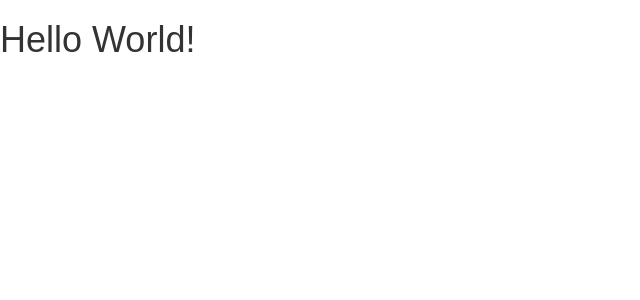
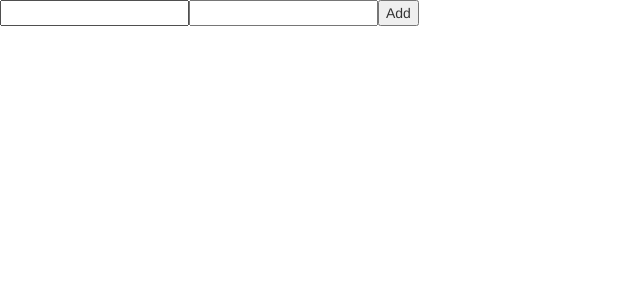
Before and after one commit to sohombhattacharya/Budgeter, a React (Create React App) app in the folder app/: page / in a window 1280 px wide. Shown: the top 300 px of the page, without its empty margins (0-640 px from the left). Built offline with nearby package versions, Linux system fonts and the light colour scheme.

Commit message:
form and list are up

```diff
--- a/app/src/components/App.js
+++ b/app/src/components/App.js
@@ -1,15 +1,31 @@
 import React, { Component } from 'react';
-import logo from '../styles/logo.svg';
-import '../styles/App.css';
+import ToDoForm from './ToDoForm';
+import ToDoItem from './ToDoItem';
+import ToDoList from './ToDoList';
 
 class App extends Component {
+
+    constructor(props){
+        super(props);
+        this.state = {
+            items: []
+        };
+        this.createNewItem = this.createNewItem.bind(this);
+    }
+
+    createNewItem(description, price){
+        this.state.items.push(<ToDoItem description={description} price={price}/>);
+        this.setState({items: this.state.items});
+    }
     render() {
         return (
             <div>
-            <h1>Hello World!</h1>
+                <ToDoForm createNewItem={this.createNewItem}/>
+                <ToDoList items={this.state.items}/>
             </div>
         );
     }
+
 }
 
 export default App;
--- a/app/src/components/ToDoForm.js
+++ b/app/src/components/ToDoForm.js
@@ -19,10 +19,14 @@ class ToDoForm extends React.Component {
     render(){
         return (
             <form onSubmit={this.createNewItem}>
-                <input type="text" ref="newItemDescription" value="" required><input type="text" ref="newItemPrice" value="" required><button type="submit">Add</button>
+                <input type="text" ref="newItemDescription" value="" required/>
+                <input type="text" ref="newItemPrice" value="" required/>
+                <button type="submit">Add</button>
             </form>
 
         );
     }
 
 }
+
+export default ToDoForm;
--- a/app/src/components/ToDoItem.js
+++ b/app/src/components/ToDoItem.js
@@ -1,9 +1,11 @@
 import React, { Component } from 'react';
-class TodoItem extends React.Component {
+class ToDoItem extends React.Component {
     constructor(props){
         super(props);
-        this.state.description = this.props.description;
-        this.state.price = this.props.price;
+        this.state = {
+            description: this.props.description,
+            price: this.props.price
+        };
     }
     render() {
         return (
@@ -11,3 +13,4 @@ class TodoItem extends React.Component {
             );
     }
 }
+export default ToDoItem;
--- a/app/src/components/ToDoList.js
+++ b/app/src/components/ToDoList.js
@@ -1,15 +1,14 @@
 import React, { Component } from 'react';
 class ToDoList extends React.Component {
-    constructor(props){
-        this.state.items = this.props.items;
-    }
     render(){
         return(
         <ul>
-            {this.state.items}
+            {this.props.items}
         </ul>
 
         );
 
     }
 }
+
+export default ToDoList;
--- a/app/src/index.js
+++ b/app/src/index.js
@@ -1,6 +1,5 @@
 import React from 'react';
 import ReactDOM from 'react-dom';
-import './styles/index.css';
 import App from './components/App';
 import registerServiceWorker from './registerServiceWorker';
 
--- a/app/src/styles/App.css
+++ /dev/null
@@ -1,28 +0,0 @@
-.App {
-  text-align: center;
-}
-
-.App-logo {
-  animation: App-logo-spin infinite 20s linear;
-  height: 80px;
-}
-
-.App-header {
-  background-color: #222;
-  height: 150px;
-  padding: 20px;
-  color: white;
-}
-
-.App-title {
-  font-size: 1.5em;
-}
-
-.App-intro {
-  font-size: large;
-}
-
-@keyframes App-logo-spin {
-  from { transform: rotate(0deg); }
-  to { transform: rotate(360deg); }
-}
--- a/app/src/styles/index.css
+++ /dev/null
@@ -1,5 +0,0 @@
-body {
-  margin: 0;
-  padding: 0;
-  font-family: sans-serif;
-}
```
Also changed, not shown: app/package.json (line endings or trailing spaces), app/src/styles/logo.svg (deleted), 1 other file (tests, documents, lock files or other folders). Lines whose indentation alone changed are shown as unchanged.
